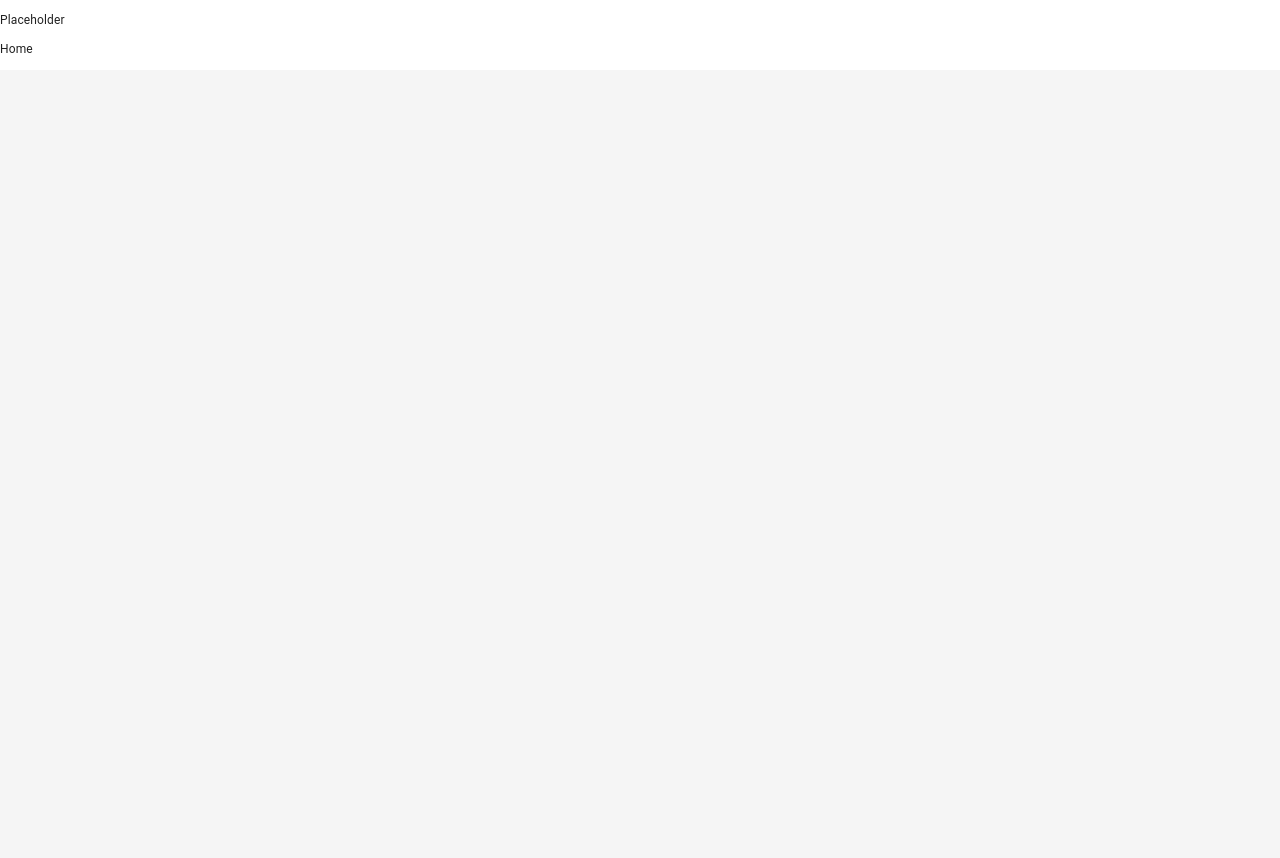
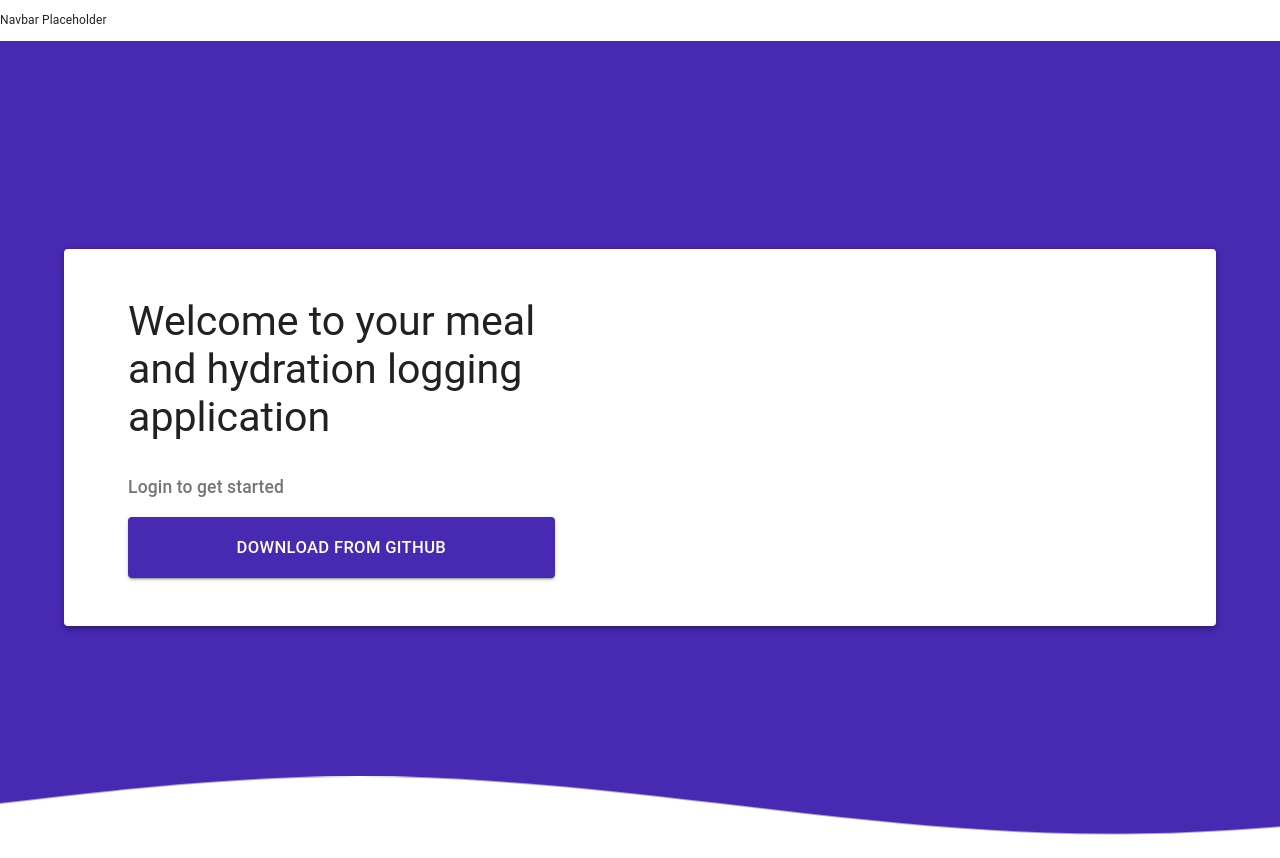
Before and after one commit to davzhardy/hydrateFE, a React (Create React App) app: page / in a window 1280 px wide. Before the commit the page ends 800 px from the top, so only its background shows below. Built offline with nearby package versions, Linux system fonts and the light colour scheme.

Commit message:
feat: initial homescreen

```diff
--- a/package.json
+++ b/package.json
@@ -9,6 +9,7 @@
     "@testing-library/jest-dom": "^5.11.8",
     "@testing-library/react": "^11.2.3",
     "@testing-library/user-event": "^12.6.0",
+    "classnames": "^2.2.6",
     "d3": "^6.3.1",
     "react": "^17.0.1",
     "react-dom": "^17.0.1",
--- a/src/logged_out/components/Main.js
+++ b/src/logged_out/components/Main.js
@@ -15,7 +15,7 @@ function Main(props) {
 
   return (
     <div className={classes.wrapper}>
-      <p>Placeholder</p>
+      <p>Navbar Placeholder</p>
       <Routing />
     </div>
   )
--- /dev/null
+++ b/src/logged_out/components/home/HeadSection.js
@@ -0,0 +1,166 @@
+import React, { Fragment } from "react";
+import classNames from "classnames";
+import {
+  Grid,
+  Typography,
+  Card,
+  Button,
+  Box,
+  withStyles,
+  withWidth,
+  isWidthUp,
+} from "@material-ui/core";
+import WaveBorder from "../../../shared/WaveBorder";
+
+const styles = (theme) => ({
+  extraLargeButtonLabel: {
+    fontSize: theme.typography.body1.fontSize,
+    [theme.breakpoints.up("sm")]: {
+      fontSize: theme.typography.h6.fontSize,
+    },
+  },
+  extraLargeButton: {
+    paddingTop: theme.spacing(1.5),
+    paddingBottom: theme.spacing(1.5),
+    [theme.breakpoints.up("xs")]: {
+      paddingTop: theme.spacing(1),
+      paddingBottom: theme.spacing(1),
+    },
+    [theme.breakpoints.up("lg")]: {
+      paddingTop: theme.spacing(2),
+      paddingBottom: theme.spacing(2),
+    },
+  },
+  card: {
+    boxShadow: theme.shadows[4],
+    marginLeft: theme.spacing(2),
+    marginRight: theme.spacing(2),
+    [theme.breakpoints.up("xs")]: {
+      paddingTop: theme.spacing(3),
+      paddingBottom: theme.spacing(3),
+    },
+    [theme.breakpoints.up("sm")]: {
+      paddingTop: theme.spacing(5),
+      paddingBottom: theme.spacing(5),
+      paddingLeft: theme.spacing(4),
+      paddingRight: theme.spacing(4),
+    },
+    [theme.breakpoints.up("md")]: {
+      paddingTop: theme.spacing(5.5),
+      paddingBottom: theme.spacing(5.5),
+      paddingLeft: theme.spacing(5),
+      paddingRight: theme.spacing(5),
+    },
+    [theme.breakpoints.up("lg")]: {
+      paddingTop: theme.spacing(6),
+      paddingBottom: theme.spacing(6),
+      paddingLeft: theme.spacing(6),
+      paddingRight: theme.spacing(6),
+    },
+    [theme.breakpoints.down("lg")]: {
+      width: "auto",
+    },
+  },
+  wrapper: {
+    position: "relative",
+    backgroundColor: theme.palette.secondary.main,
+    paddingBottom: theme.spacing(2),
+  },
+  image: {
+    maxWidth: "100%",
+    verticalAlign: "middle",
+    borderRadius: theme.shape.borderRadius,
+    boxShadow: theme.shadows[4],
+  },
+  container: {
+    marginTop: theme.spacing(6),
+    marginBottom: theme.spacing(12),
+    [theme.breakpoints.down("md")]: {
+      marginBottom: theme.spacing(9),
+    },
+    [theme.breakpoints.down("sm")]: {
+      marginBottom: theme.spacing(6),
+    },
+    [theme.breakpoints.down("sm")]: {
+      marginBottom: theme.spacing(3),
+    },
+  },
+  containerFix: {
+    [theme.breakpoints.up("md")]: {
+      maxWidth: "none !important",
+    },
+  },
+  waveBorder: {
+    paddingTop: theme.spacing(4),
+  },
+});
+
+function HeadSection(props) {
+  const { classes, theme, width } = props;
+  return (
+    <Fragment>
+      <div className={classNames("lg-p-top", classes.wrapper)}>
+        <div className={classNames("container-fluid", classes.container)}>
+          <Box display="flex" justifyContent="center" className="row">
+            <Card
+              className={classes.card}
+              data-aos-delay="200"
+              data-aos="zoom-in"
+            >
+              <div className={classNames(classes.containerFix, "container")}>
+                <Box justifyContent="space-between" className="row">
+                  <Grid item xs={12} md={5}>
+                    <Box
+                      display="flex"
+                      flexDirection="column"
+                      justifyContent="space-between"
+                      height="100%"
+                    >
+                      <Box mb={4}>
+                        <Typography
+                          variant={isWidthUp("lg", width) ? "h3" : "h4"}
+                        >
+                          Welcome to your meal and hydration logging application
+                        </Typography>
+                      </Box>
+                      <div>
+                        <Box mb={2}>
+                          <Typography
+                            variant={isWidthUp("lg", width) ? "h6" : "body1"}
+                            color="textSecondary"
+                          >
+                            Login to get started
+                          </Typography>
+                        </Box>
+                        <Button
+                          variant="contained"
+                          color="secondary"
+                          fullWidth
+                          className={classes.extraLargeButton}
+                          classes={{ label: classes.extraLargeButtonLabel }}
+                          href="https://github.com/dunky11/react-saas-template"
+                        >
+                          Download from GitHub
+                        </Button>
+                      </div>
+                    </Box>
+                  </Grid>
+                </Box>
+              </div>
+            </Card>
+          </Box>
+        </div>
+      </div>
+      <WaveBorder
+        upperColor={theme.palette.secondary.main}
+        lowerColor="#FFFFFF"
+        className={classes.waveBorder}
+        animationNegativeDelay={2}
+      />
+    </Fragment>
+  );
+}
+
+export default withWidth()(
+  withStyles(styles, { withTheme: true })(HeadSection)
+);
--- a/src/logged_out/components/home/Home.js
+++ b/src/logged_out/components/home/Home.js
@@ -1,5 +1,5 @@
 import React, { Fragment, useEffect } from "react";
-// import HeadSection from "./HeadSection";
+import HeadSection from "./HeadSection";
 // import FeatureSection from "./FeatureSection";
 // import PricingSection from "./PricingSection";
 
@@ -7,10 +7,9 @@ function Home() {
 
   return (
     <Fragment>
-      {/* <HeadSection />
-      <FeatureSection />
+      <HeadSection />
+      {/* <FeatureSection />
       <PricingSection /> */}
-      <p>Home</p>
     </Fragment>
   );
 }
--- /dev/null
+++ b/src/shared/WaveBorder.js
@@ -0,0 +1,61 @@
+import React from "react";
+import { withStyles } from "@material-ui/core";
+
+const styles = {
+  waves: {
+    position: "relative",
+    width: "100%",
+    marginBottom: -7,
+    height: "7vw",
+    minHeight: "7vw"
+  },
+  "@keyframes moveForever": {
+    from: { transform: "translate3d(-90px, 0, 0)" },
+    to: { transform: "translate3d(85px, 0, 0)" }
+  },
+  parallax: {
+    "& > use": {
+      animation: "$moveForever 4s cubic-bezier(0.62, 0.5, 0.38, 0.5) infinite",
+      animationDelay: props => `-${props.animationNegativeDelay}s`
+    }
+  }
+};
+
+/**
+ *  https://codepen.io/csspoints/pen/WNeOEqd
+ */
+function WaveBorder(props) {
+  const id = String(Math.random());
+  const {
+    className,
+    lowerColor,
+    upperColor,
+    classes,
+    animationNegativeDelay,
+    ...rest
+  } = props;
+  return (
+    <div className={className} style={{ background: upperColor }} {...rest}>
+      <svg
+        className={classes.waves}
+        xmlns="http://www.w3.org/2000/svg"
+        xlink="http://www.w3.org/1999/xlink"
+        viewBox="0 24 150 28"
+        preserveAspectRatio="none"
+        shapeRendering="auto"
+      >
+        <defs>
+          <path
+            id={id}
+            d="M-160 44c30 0 58-18 88-18s 58 18 88 18 58-18 88-18 58 18 88 18 v44h-352z"
+          />
+        </defs>
+        <g className={classes.parallax}>
+          <use href={`#${id}`} x="48" y="0" fill={lowerColor} />
+        </g>
+      </svg>
+    </div>
+  );
+}
+
+export default withStyles(styles)(WaveBorder);
```
Also changed, not shown: 2 other files (tests, documents, lock files or other folders).
